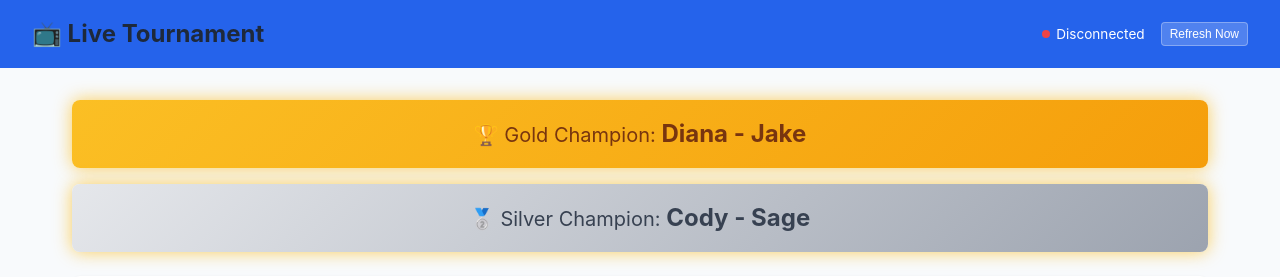
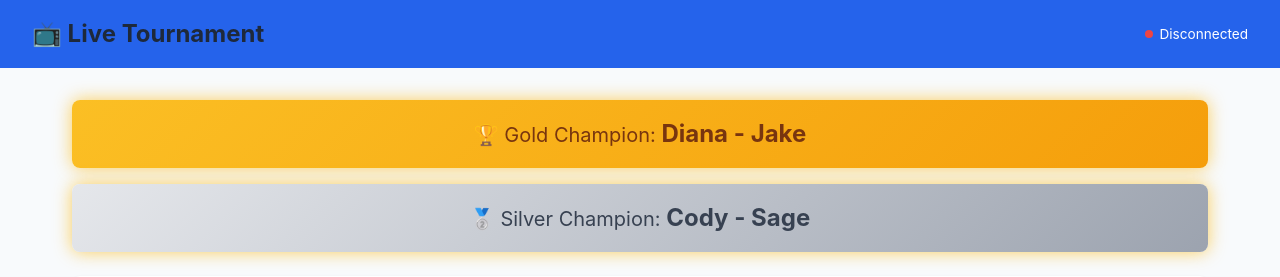
Before and after one commit to lucabol/python-tournament-allocator, a Flask app: page /live in a window 1280 px wide. Shown: the top 277 px of the page. Run offline with Flask 3, Linux system fonts and the light colour scheme; data that the repository does not hold is empty.

Commit message:
Remove 'Refresh Now' button and associated event listener from live tournament view

```diff
--- a/src/templates/live.html
+++ b/src/templates/live.html
@@ -23,7 +23,6 @@
                 <span id="sse-dot" class="sse-dot disconnected"></span>
                 <span id="sse-label">Connecting…</span>
             </span>
-            <button type="button" class="btn btn-sm btn-secondary" id="refresh-now-btn">Refresh Now</button>
         </div>
     </header>
 
@@ -41,8 +40,6 @@ document.addEventListener('DOMContentLoaded', function() {
     const contentEl = document.getElementById('live-content');
     const dotEl = document.getElementById('sse-dot');
     const labelEl = document.getElementById('sse-label');
-    const refreshBtn = document.getElementById('refresh-now-btn');
-
     function setStatus(state) {
         dotEl.className = 'sse-dot ' + state;
         if (state === 'connected') labelEl.textContent = 'Live';
@@ -56,8 +53,6 @@ document.addEventListener('DOMContentLoaded', function() {
             .then(function(html) { contentEl.innerHTML = html; })
             .catch(function(err) { console.error('Failed to fetch live content:', err); });
     }
-
-    refreshBtn.addEventListener('click', fetchContent);
 
     if (typeof EventSource === 'undefined') {
         // Fallback for browsers without SSE support: poll every 30s
```
